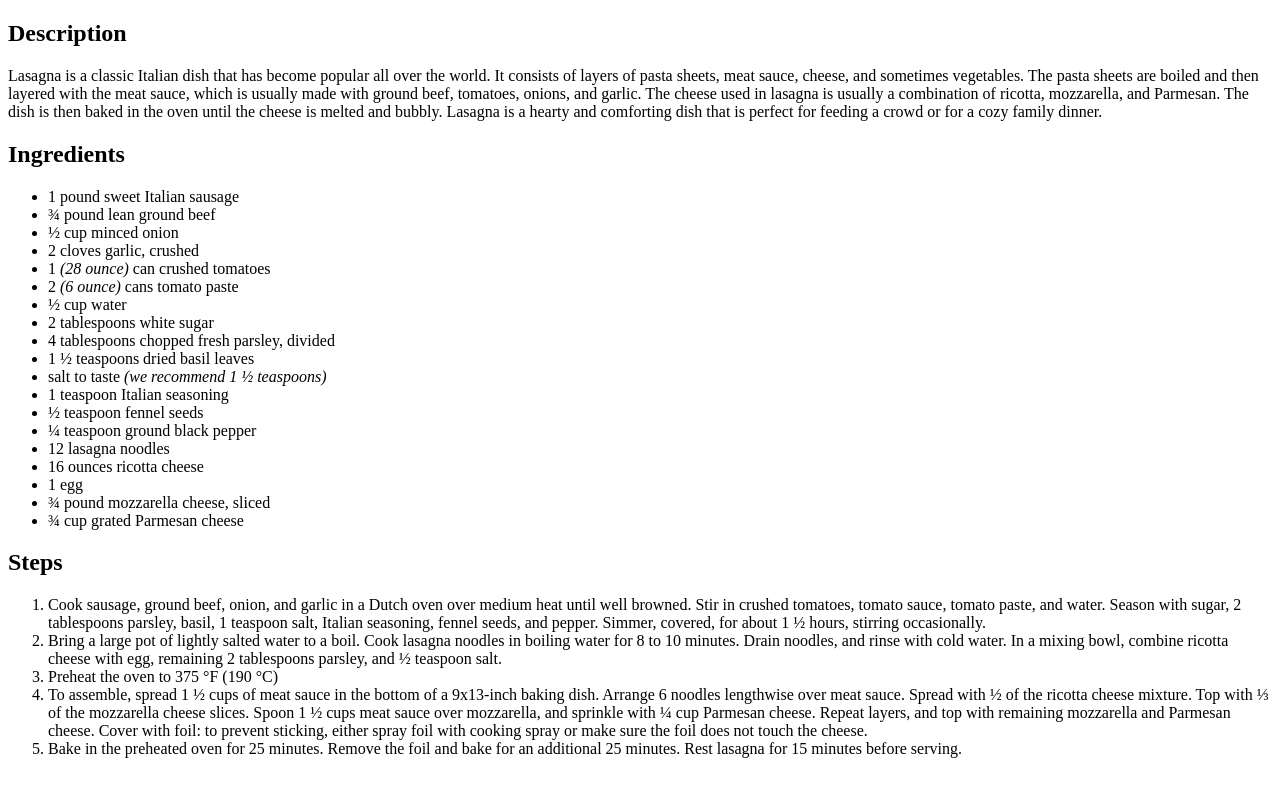
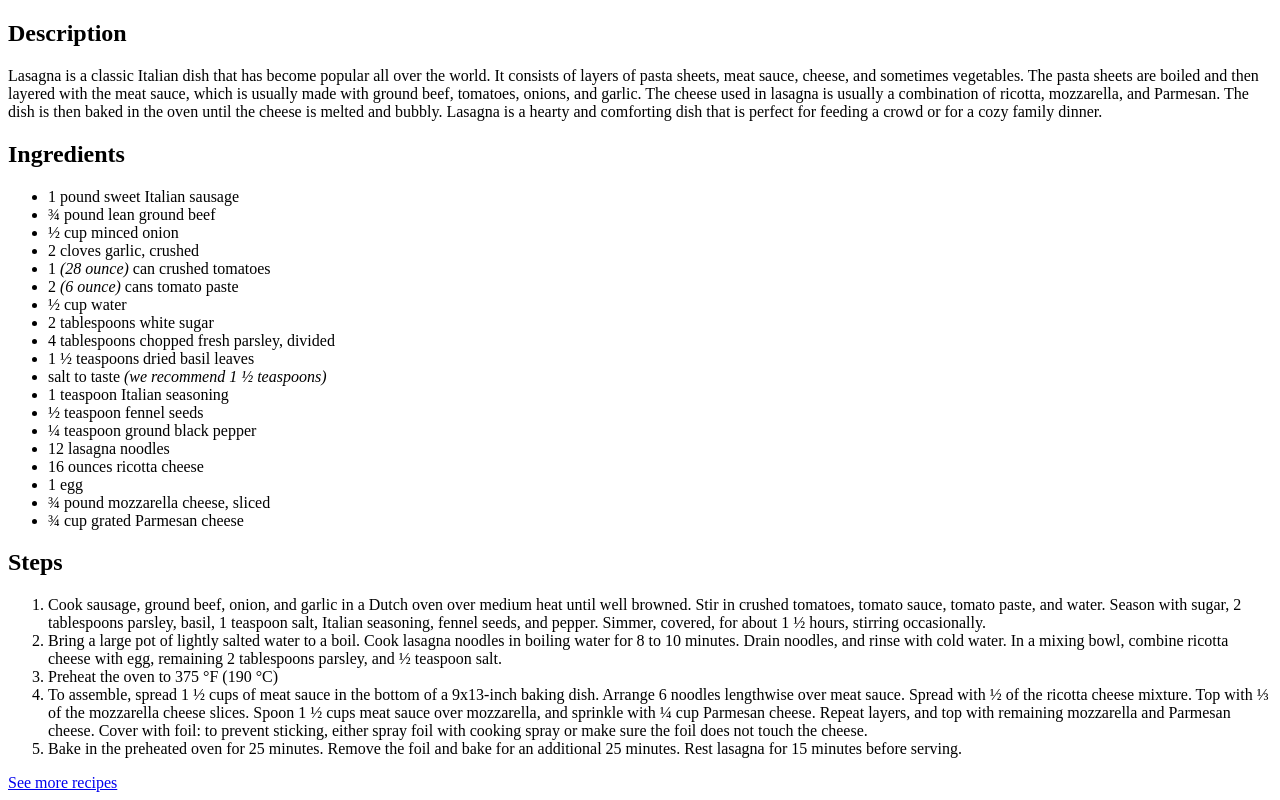
Before and after one commit to mcfizzly/odin-recipes, a plain HTML site: page recipes/lasagna.html in a window 1280 px wide. Shown: the part 596-1396 px from the top of the page. Before the commit the page ends 1370 px from the top, so only its background shows below. Drawn offline with Linux system fonts and the light colour scheme.

Commit message:
Add link to see more recipes at the end of each recipe page

```diff
--- a/recipes/lasagna.html
+++ b/recipes/lasagna.html
@@ -71,5 +71,6 @@
                     Rest lasagna for 15 minutes before serving.
                 </li>
             </ol>
+    <a href="../index.html">See more recipes</a>
 </body>
 </html>
```
Also changed, not shown: recipes/spaghetti.html (+1 -0 lines), recipes/ziti.html (+1 -0 lines).
